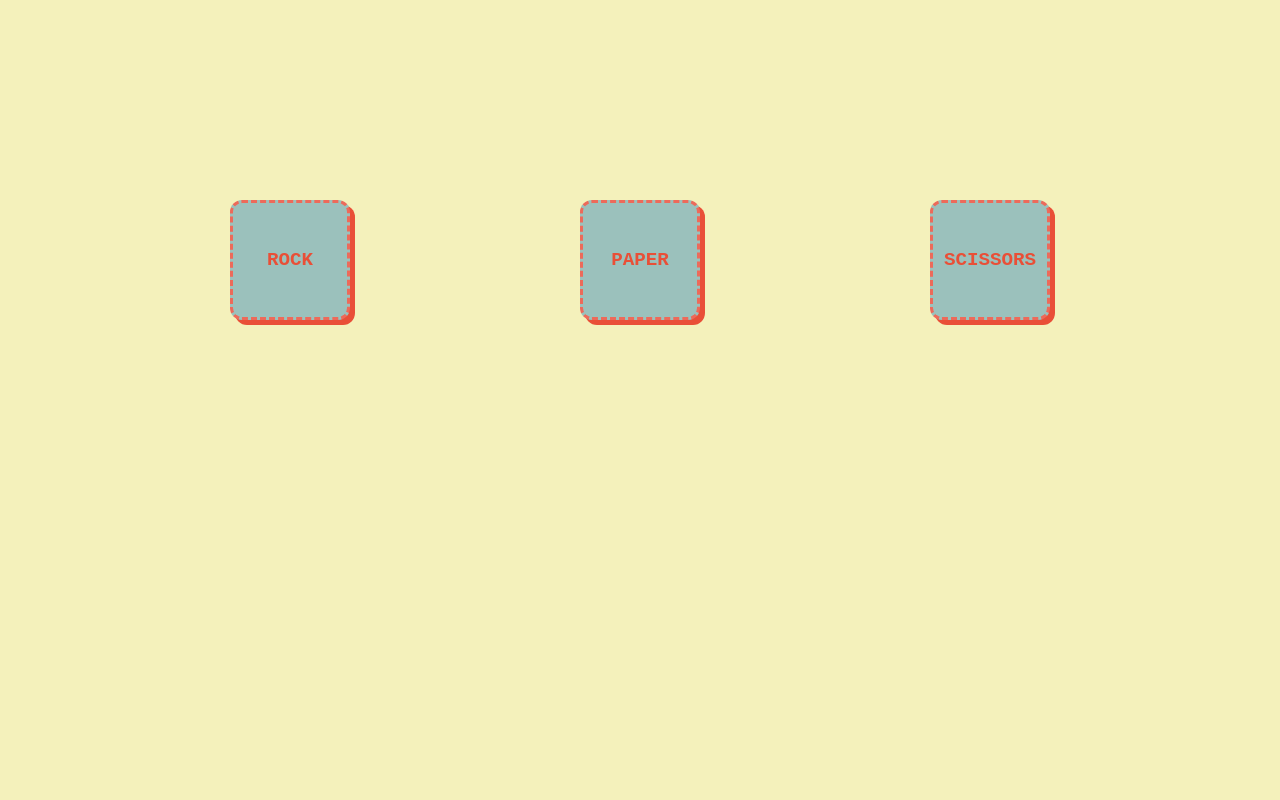
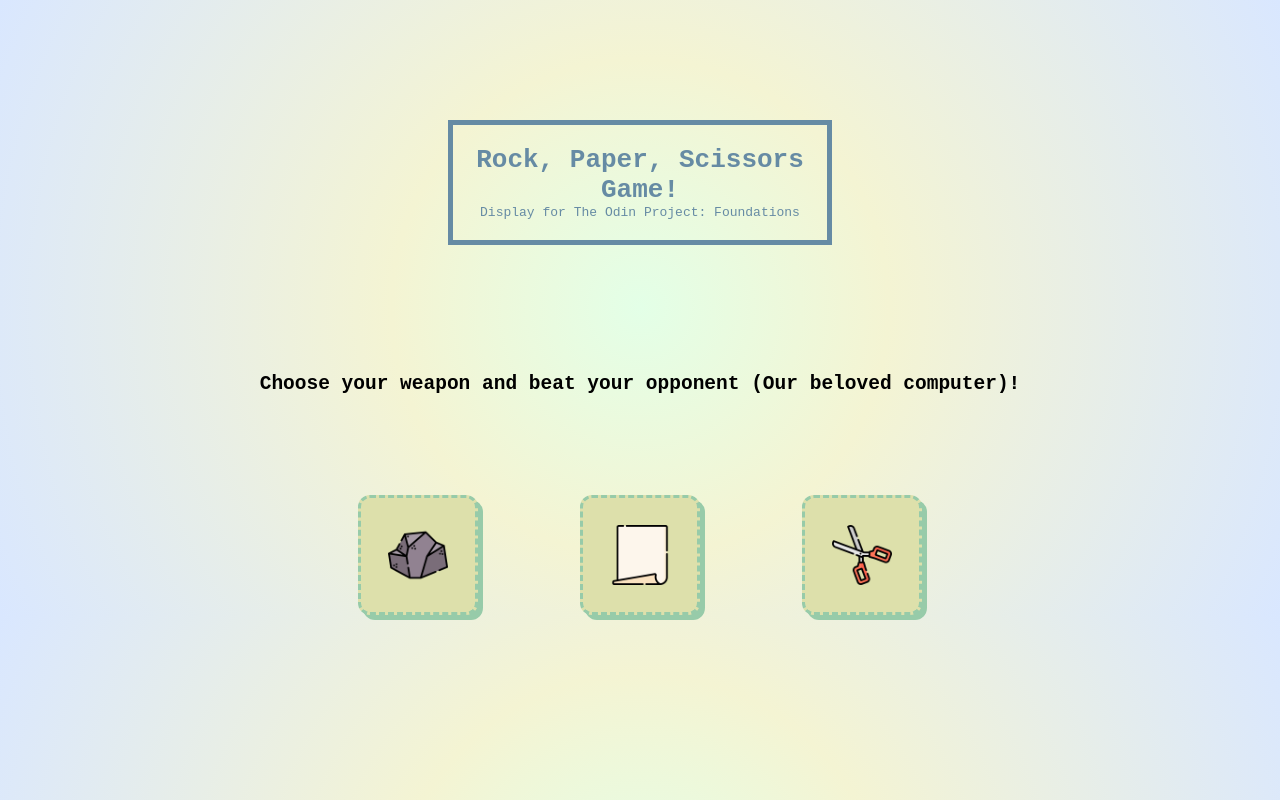
Before and after one commit to samueltrejox/RPS-game, a plain HTML site: page index.html in a window 1280 px wide. Drawn offline with Linux system fonts and the light colour scheme.

Commit message:
Add styles to html

```diff
--- a/index.html
+++ b/index.html
@@ -4,15 +4,26 @@
     <meta charset="UTF-8" />
     <meta name="viewport" content="width=device-width, initial-scale=1.0" />
     <link rel="stylesheet" href="styles.css" />
-    <title>Rock Paper Scissors Game</title>
+    <title>Rock Paper Scissors - TOP</title>
 </head>
 <body>
+    <main>
+    <h1>Rock, Paper, Scissors Game!</h1>
+    <p>Display for The Odin Project: Foundations</p>
+    </main>
+
+    <section id="section-1">
+    <h2>Choose your weapon and beat your opponent (Our beloved computer)!</h2>
     <div>
-    <button id="rock" class="btn">Rock</button>
-    <button id="paper" class="btn">Paper</button>
-    <button id="scissors" class="btn">Scissors</button>
+    <button id="rock" class="btn" class="shadow-drop"><img id="rock-png" src="assets/rock.png" alt="rock"></button>
+    <button id="paper" class="btn" class="shadow-drop"><img id="paper-png" src="assets/paper.png" alt="paper"></button>
+    <button id="scissors" class="btn" class="shadow-drop"><img id="scissors-png" src="assets/scissors.png" alt="scissors"></button>
     </div>
+    </section>
 
+    <section id="section-2">
+        <div id="results-disp"></div>
+    </section>
 
     <script src="JavaScript.js"></script>
 </body>
--- a/styles.css
+++ b/styles.css
@@ -1,48 +1,68 @@
 html * {
     box-sizing: border-box;
+    font-family: monospace;
     margin: 0;
     padding: 0;
-    font-family: monospace;
 }
 
 body {
-    background-color: var(--nude);
+    background: rgb(232,197,190);
+    background: radial-gradient(circle, #e3ffe7 0%, #F4F4D3 35% , #d9e7ff 100%);
 }
 
 :root {
-    --red: #ED6A5A;
-    --darkred: #e94f37;
-    --blue: #9BC1BC;
-    --darkblue: #424c86;
-    --nude: #F4F1BB;
+   --nude: #feffdf;
+   --cream: #dde0ab;
+   --green: #97cba9;
+   --blue: #668ba4;
+}
 
+main {
+    color: var(--blue);
+    text-align: center;
+    padding: 20px;
+    border: 5px solid var(--blue);
+    margin: 15vh 35vw 0;
+}
+
+h2 {
+    padding-bottom: 100px;
+    text-align: center;
 }
 
 .btn {
     width: 120px;
     height: 120px;
-    background-color: var(--blue);
-    color: var(--darkred);
-    border: 3px dashed var(--red);
+    background-color: var(--cream);
+    border: 3px dashed var(--green);
     border-radius: 10%;
-    font-size: 1.2rem;
-    font-weight: bold;
-    text-transform: uppercase;
-    box-shadow: 5px 5px var(--darkred);
+    box-shadow: 5px 5px var(--green);
+    display: flex;
+    align-items: center;
+    justify-content: center;
+}
+
+#rock-png,
+#paper-png,
+#scissors-png {
+    width: 60px;
+    height: auto;
 }
 
 .btn:hover {
-    background-color: var(--red);
-    color: var(--darkblue);
-    box-shadow: 5px 5px var(--darkblue);
-    width: 130px;
-    height: 130px;
+    background-color: var(--nude);
+    box-shadow: 5px 5px var(--blue);
+    border: 3px dashed var(--blue);
     cursor: pointer;
 }
 
 div {
     display: flex;
     flex-direction: row;
-    justify-content: space-evenly;
-    padding-top: 200px;
+    gap: 8%;
+    justify-content: center;
 }
+
+#section-1 {
+    padding-top: 10%;
+}
```
